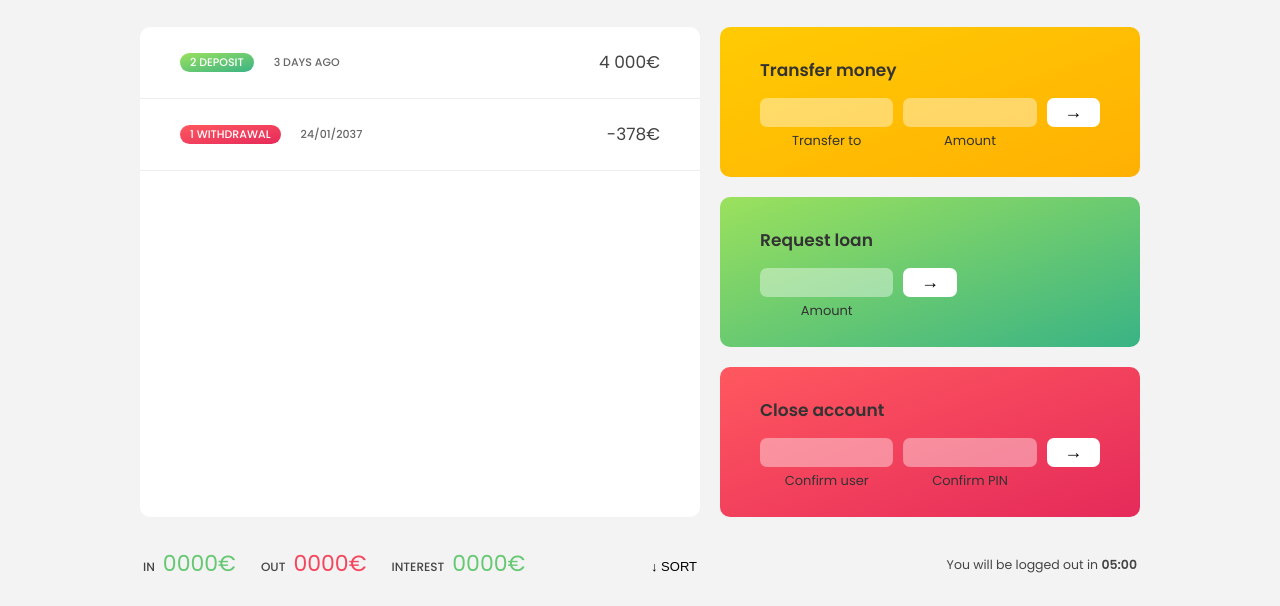
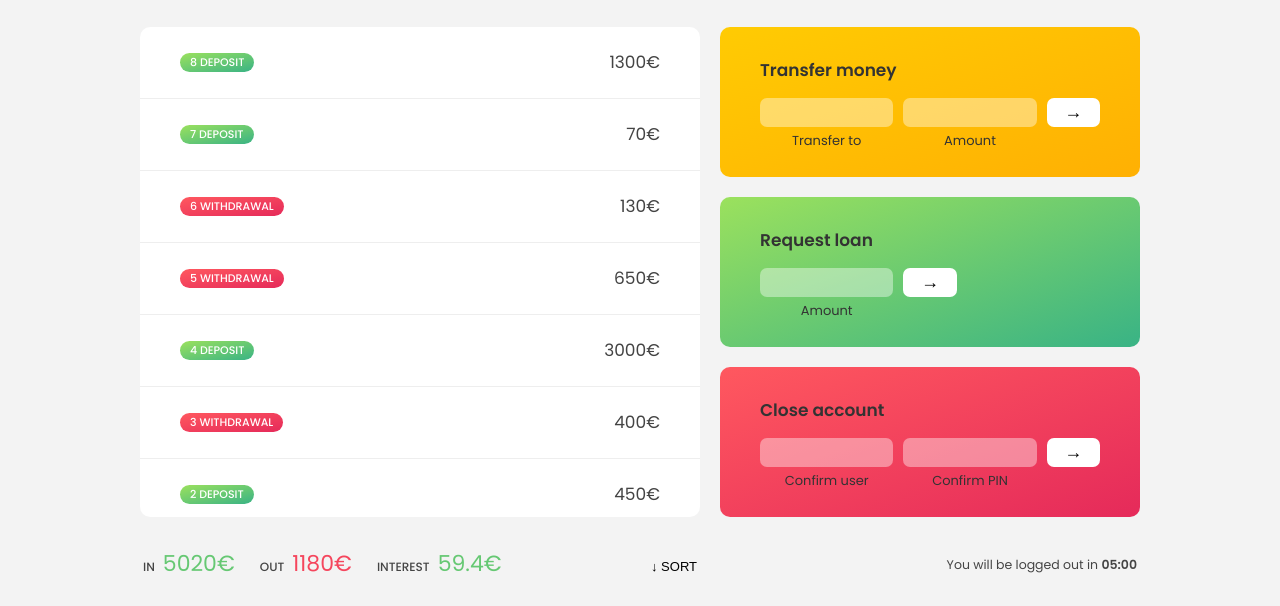
Before and after one commit to zubiwubwub/bankist-app-js, a plain HTML site: page index.html in a window 1280 px wide. Shown: the part 194-800 px from the top of the page. Drawn offline with Linux system fonts and the light colour scheme.

Commit message:
added inc, outcome + interest display

```diff
--- a/index.html
+++ b/index.html
@@ -119,7 +119,7 @@
       </p>
     </main>
 
-    <!-- <script src="script.js"></script> -->
-    <script src="challenge.js"></script>
+    <script src="script.js"></script>
+    <!-- <script src="challenge.js"></script> -->
   </body>
 </html>
--- a/script.js
+++ b/script.js
@@ -85,10 +85,32 @@ displayMovements(account1.movements);
 
 const calcDisplayBalance = movements => {
   const balance = movements.reduce((acc, mov) => acc + mov, 0);
-  labelBalance.textContent = `${balance} EUR`;
+  labelBalance.textContent = `${balance} €`;
 };
 
 calcDisplayBalance(account1.movements);
+
+const calcDisplaySummary = movements => {
+  const incomes = movements
+    .filter(mov => mov > 0)
+    .reduce((acc, mov) => acc + mov);
+  labelSumIn.textContent = `${incomes}€`;
+
+  const out = movements.filter(mov => mov < 0).reduce((acc, mov) => acc + mov);
+  labelSumOut.textContent = `${Math.abs(out)}€`;
+
+  const interest = movements
+    .filter(mov => mov > 0)
+    .map(deposit => (deposit * 1.2) / 100)
+    .filter((int, i, arr) => {
+      console.log(arr);
+      return int >= 1;
+    })
+    .reduce((acc, int) => acc + int, 0);
+  labelSumInterest.textContent = `${interest}€`;
+};
+
+calcDisplaySummary(account1.movements);
 
 // CREATE USERNAMES - based on the initials of the account  owners
 
@@ -273,3 +295,17 @@ const movements = [200, 450, -400, 3000, -650, -130, 70, 1300];
 // }, movements[0]);
 
 // console.log(max);
+
+// CHAINING
+const eurToUsd = 1.1;
+
+// PIPELINE
+const totalDepositsUSD = movements
+  .filter(mov => mov > 0)
+  .map((mov, i, arr) => {
+    // console.log(arr);
+    return mov * eurToUsd;
+  })
+  .reduce((acc, mov) => acc + mov, 0);
+
+console.log(totalDepositsUSD);
```
